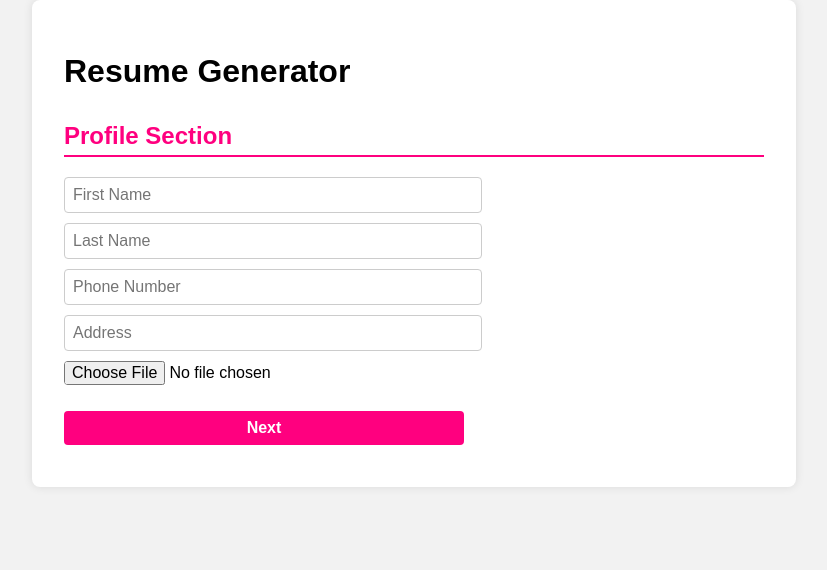
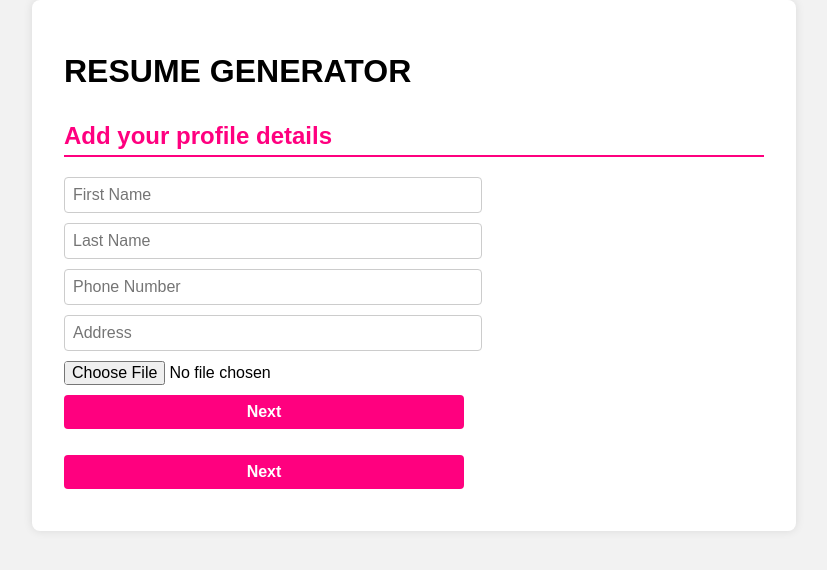
Before and after one commit to acciojob/resume-builder-SaiKiran93814, a React app: page / in a window 1280 px wide. Shown: the top 570 px of the page, without its empty margins (226-1053 px from the left). Built offline with nearby package versions, Linux system fonts and the light colour scheme.

Commit message:
Completed

```diff
--- a/src/App.js
+++ b/src/App.js
@@ -16,7 +16,8 @@ export default function App() {
 
   return (
     <div className="app-container">
-      <h1>Resume Generator</h1>
+   <h1>RESUME GENERATOR</h1>
+
       {components[step]}
       <div className="nav-buttons">
         {step > 0 && <button onClick={() => setStep(step - 1)}>Back</button>}
--- a/src/components/ProfileForm.jsx
+++ b/src/components/ProfileForm.jsx
@@ -13,12 +13,14 @@ export default function ProfileForm() {
 
   return (
     <div>
-      <h2>Profile Section</h2>
+      <h2>Add your profile details</h2>
+
       <input name="fname" value={profile.fname} onChange={handleChange} placeholder="First Name" />
       <input name="lname" value={profile.lname} onChange={handleChange} placeholder="Last Name" />
       <input name="phone" value={profile.phone} onChange={handleChange} placeholder="Phone Number" />
       <input name="address" value={profile.address} onChange={handleChange} placeholder="Address" />
       <input type="file" name="url" />
+        <button id="next">Next</button>
     </div>
   );
 }
```
